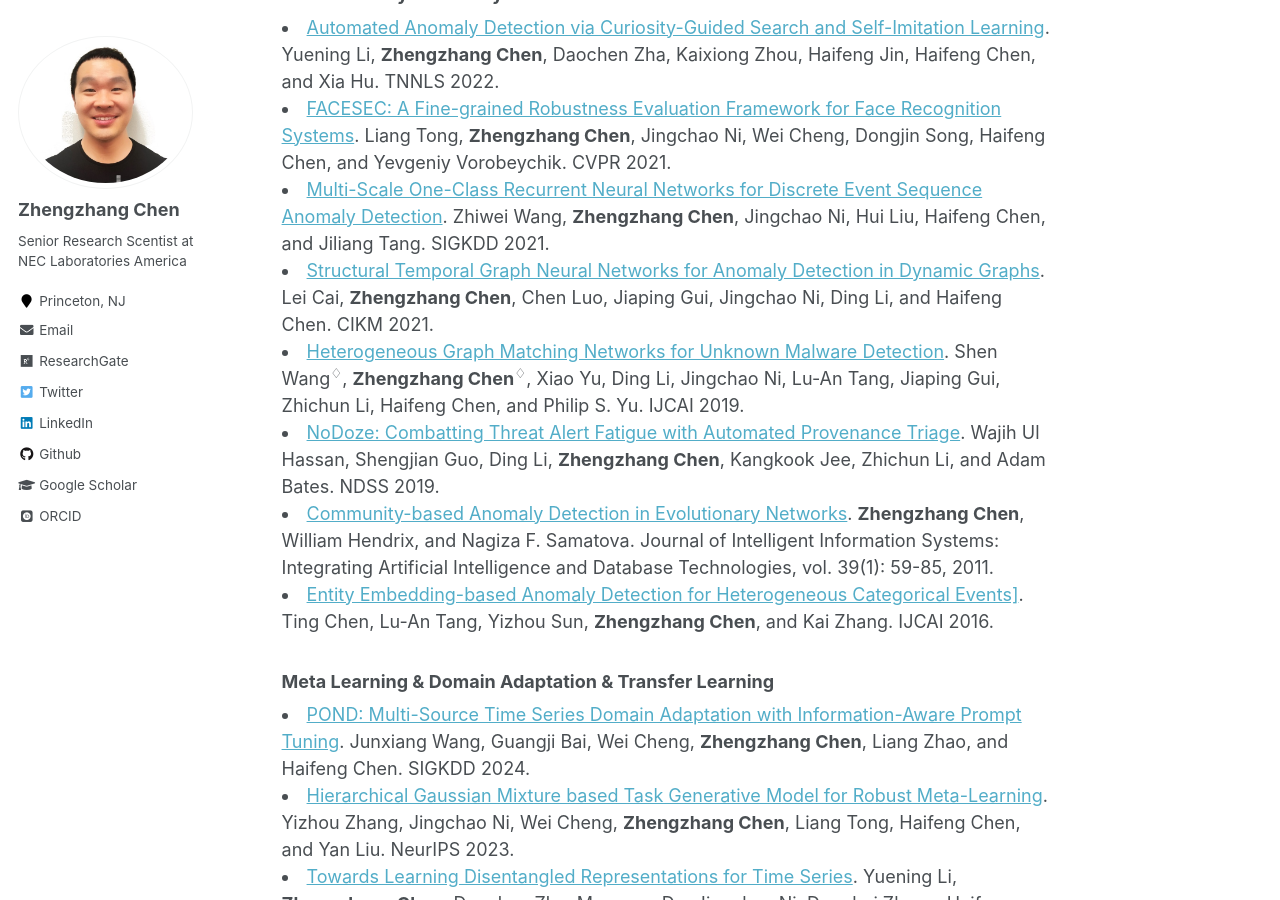
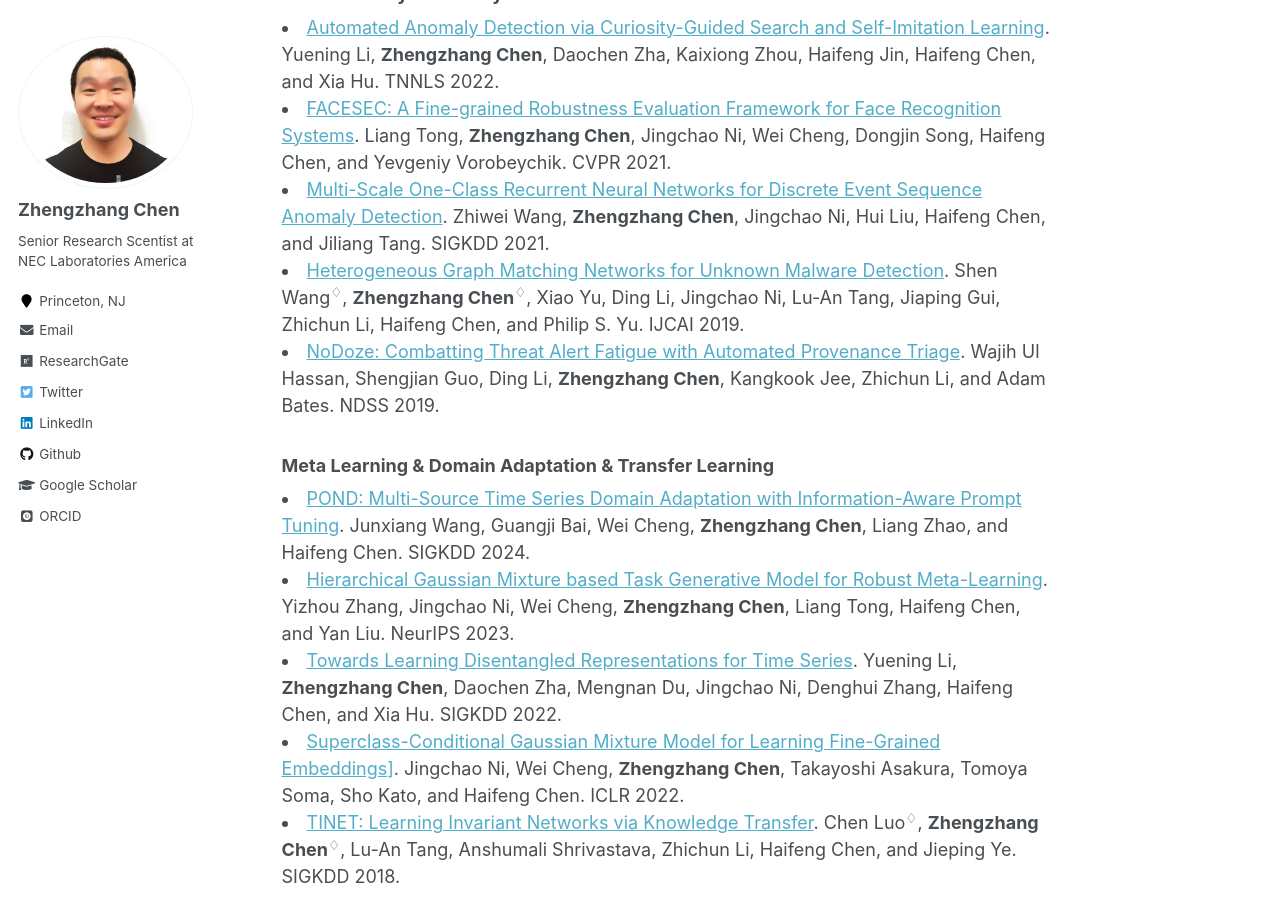
Before and after one commit to zhengzhangchen/zhengzhangchen.github.io, a Jekyll site: the page built from _pages/about.md, in a window 1280 px wide and 900 px high, scrolled down 1755 px. Built offline with Jekyll 4.4.1, drawn with Linux system fonts in a browser that asks for light colours; some web fonts are replaced.

Commit message:
Update about.md

```diff
--- a/_pages/about.md
+++ b/_pages/about.md
@@ -45,28 +45,23 @@ Selected Publications [\[See More\]](https://zhengzhangchen.github.io/publicatio
 <li>  <a href="https://arxiv.org/pdf/2406.05375" target="_blank" rel="nofollow"> LEMMA-RCA: A Large Multi-modal Multi-domain Dataset for Root Cause Analysis</a>. Lecheng Zheng, <b>Zhengzhang Chen</b>, Dongjie Wang, Chengyuan Deng, Reon Matsuoka, and Haifeng Chen. Arxiv 2024. </li>
 
 <h3> AI for Security & Security for AI</h3>
+
 <li> <a href="https://ieeexplore.ieee.org/stamp/stamp.jsp?arnumber=9526875&casa_token=1KFB3ziNVV0AAAAA:bhZke8mw9DwsG7tLWU2F7zCEkiHBaiCR8VkdvadjC_mcsOY4wRC0jD3ym-EG8lUCu6FAJAs6&tag=1" target="_blank" rel="nofollow"> Automated Anomaly Detection via Curiosity-Guided Search and Self-Imitation Learning</a>. Yuening Li, <b>Zhengzhang Chen</b>, Daochen Zha, Kaixiong Zhou, Haifeng Jin, Haifeng Chen, and Xia Hu. TNNLS 2022. </li>
 
 <li> <a href="https://openaccess.thecvf.com/content/CVPR2021/papers/Tong_FaceSec_A_Fine-Grained_Robustness_Evaluation_Framework_for_Face_Recognition_Systems_CVPR_2021_paper.pdf" target="_blank" rel="nofollow"> FACESEC: A Fine-grained Robustness Evaluation Framework for Face Recognition Systems</a>. Liang Tong, <b>Zhengzhang Chen</b>, Jingchao Ni, Wei Cheng, Dongjin Song, Haifeng Chen, and Yevgeniy Vorobeychik. CVPR 2021. </li>
 
 <li>  <a href="https://dl.acm.org/doi/pdf/10.1145/3447548.3467125" target="_blank" rel="nofollow"> Multi-Scale One-Class Recurrent Neural Networks for Discrete Event Sequence Anomaly Detection</a>. Zhiwei Wang, <b>Zhengzhang Chen</b>, Jingchao Ni, Hui Liu, Haifeng Chen, and Jiliang Tang. SIGKDD 2021.  </li>
 
-<li>  <a href="https://dl.acm.org/doi/pdf/10.1145/3459637.3481955?casa_token=9oiNODasEUwAAAAA:ZZhgD4wUCd9aZI7cSHgF2hcQj73AtLH-yPnR1Jyhojsjpq7Q5f7SfNsj8rTkKwcohneHeX8yCBJn5" target="_blank" rel="nofollow"> Structural Temporal Graph Neural Networks for Anomaly Detection in Dynamic Graphs</a>. Lei Cai, <b>Zhengzhang Chen</b>, Chen Luo, Jiaping Gui, Jingchao Ni, Ding Li, and Haifeng Chen. CIKM 2021. </li>
-
 <li>  <a href="https://ieeexplore.ieee.org/stamp/stamp.jsp?arnumber=9006464&casa_token=ingu8NAUzXgAAAAA:o6oBVz7QgNDllyZlxnxIbJDzqpamCUCls5mXgRRRrjdtGpvGn0E4wtrVGBVcGPxx7umK3tZk" target="_blank" rel="nofollow"> Heterogeneous Graph Matching Networks for Unknown Malware Detection</a>. Shen Wang<sup>&#9826;</sup>, <b>Zhengzhang Chen</b><sup>&#9826;</sup>, Xiao Yu, Ding Li, Jingchao Ni, Lu-An Tang, Jiaping Gui, Zhichun Li, Haifeng Chen, and Philip S. Yu. IJCAI 2019. </li>
 
 <li>  <a href="https://www.ndss-symposium.org/wp-content/uploads/2019/02/ndss2019_03B-1-3_UlHassan_paper.pdf" target="_blank" rel="nofollow"> NoDoze: Combatting Threat Alert Fatigue with Automated Provenance Triage</a>. Wajih Ul Hassan, Shengjian Guo, Ding Li, <b>Zhengzhang Chen</b>, Kangkook Jee, Zhichun Li, and Adam Bates. NDSS 2019.</li>
 
-<li>  <a href="https://d1wqtxts1xzle7.cloudfront.net/45750515/Community-based_anomaly_detection_in_evo20160518-13566-17tcg7p-libre.pdf?1463593809=&response-content-disposition=inline%3B+filename%3DCommunity_based_anomaly_detection_in_evo.pdf&Expires=1725856681&Signature=XgseVJbzXrnXTIC2Y1IiBAJg0PUOWDFLbllSPg7eLKVSBVCJy7CugZryTxVtkp42KBLmVlf2HI1Kqw9kL6LE7sn7c0oQGjfXE16oosshEH88~kYC51d8Od8j~F0xsYVdO85QPDjzDFwhyZLH94uyLwApTUQckxw6nDgUPY8fd7xSLhovknKsapBajNLQ1sKwUzFq5vy1mNAcglHkCHyhvesIberimI-mWigBIeYQYS0PcPIEBE3EwlJ-MhGJvDNeDfgv~zBc3PSl6gusutDcJ-We6CrAYjfr2bmp7viPSWgO6T1BE3BKnoLJDtz3GDUBXqmiRlQI71D54b6CDhhFbQ__&Key-Pair-Id=APKAJLOHF5GGSLRBV4ZA" target="_blank" rel="nofollow"> Community-based Anomaly Detection in Evolutionary Networks</a>. <b>Zhengzhang Chen</b>, William Hendrix, and Nagiza F. Samatova. Journal of Intelligent Information Systems: Integrating Artificial Intelligence and Database Technologies, vol. 39(1): 59-85, 2011.</li>
-
-<li>  <a href="https://www.ijcai.org/Proceedings/16/Papers/201.pdf" target="_blank" rel="nofollow"> Entity Embedding-based Anomaly Detection for Heterogeneous Categorical Events]</a>. Ting Chen, Lu-An Tang, Yizhou Sun, <b>Zhengzhang Chen</b>, and Kai Zhang. IJCAI 2016. </li>
 
 <h3>Meta Learning & Domain Adaptation & Transfer Learning </h3>
 
 <li>  <a href="https://dl.acm.org/doi/pdf/10.1145/3637528.3671721" target="_blank" rel="nofollow"> POND: Multi-Source Time Series Domain Adaptation with Information-Aware Prompt Tuning</a>. Junxiang Wang, Guangji Bai, Wei Cheng, <b>Zhengzhang Chen</b>, Liang Zhao, and Haifeng Chen. SIGKDD 2024. </li>
 
 <li>  <a href="https://proceedings.neurips.cc/paper_files/paper/2023/file/982ca2640e64bf7a1908b028ebc8734a-Paper-Conference.pdf" target="_blank" rel="nofollow">Hierarchical Gaussian Mixture based Task Generative Model for Robust Meta-Learning</a>. Yizhou Zhang, Jingchao Ni, Wei Cheng, <b>Zhengzhang Chen</b>, Liang Tong, Haifeng Chen, and Yan Liu. NeurIPS 2023.</li>
-
 
 <li>  <a href="https://dl.acm.org/doi/pdf/10.1145/3534678.3539140" target="_blank" rel="nofollow"> Towards Learning Disentangled Representations for Time Series</a>. Yuening Li, <b>Zhengzhang Chen</b>, Daochen Zha, Mengnan Du, Jingchao Ni, Denghui Zhang, Haifeng Chen, and Xia Hu. SIGKDD 2022.</li>
 
```
